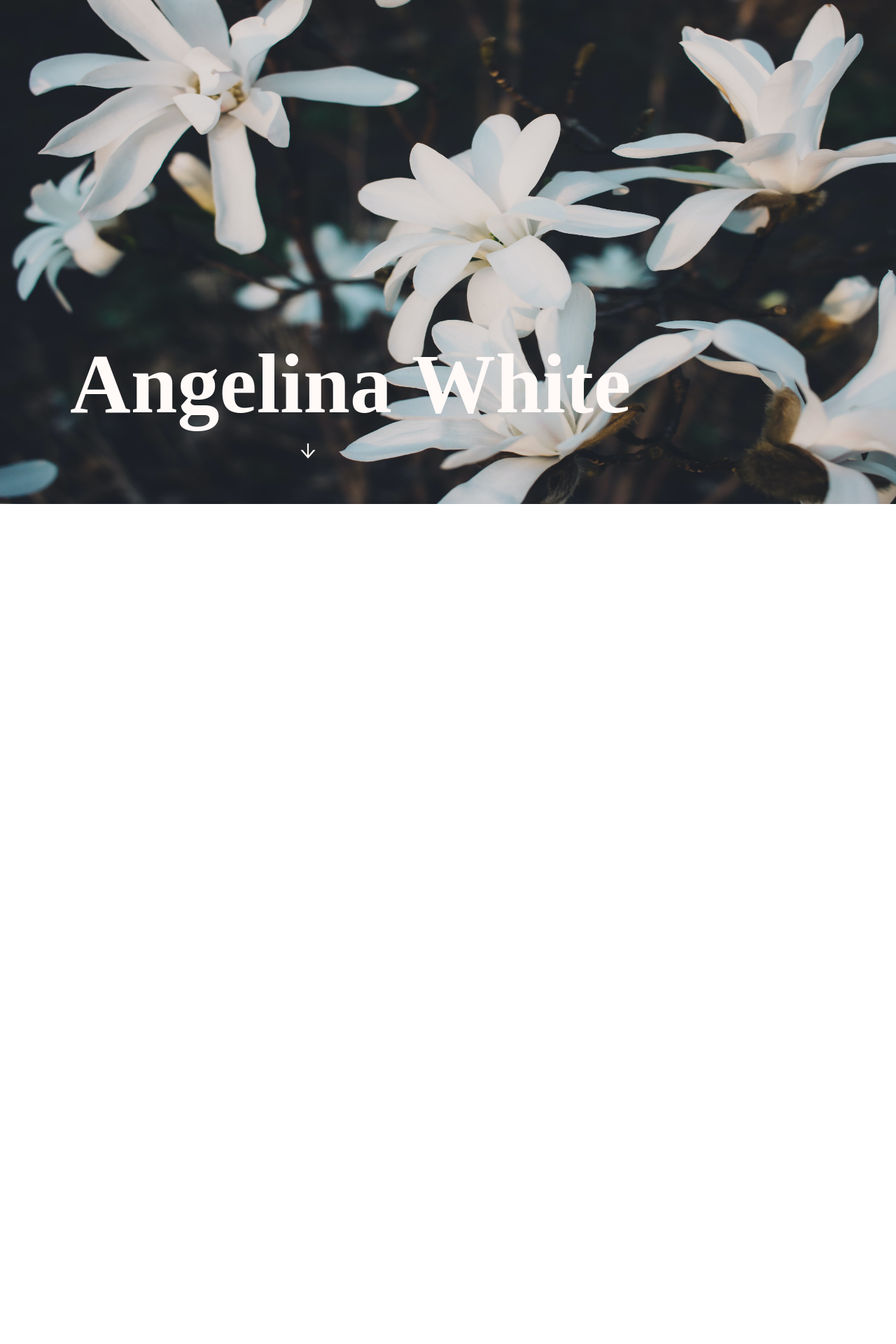
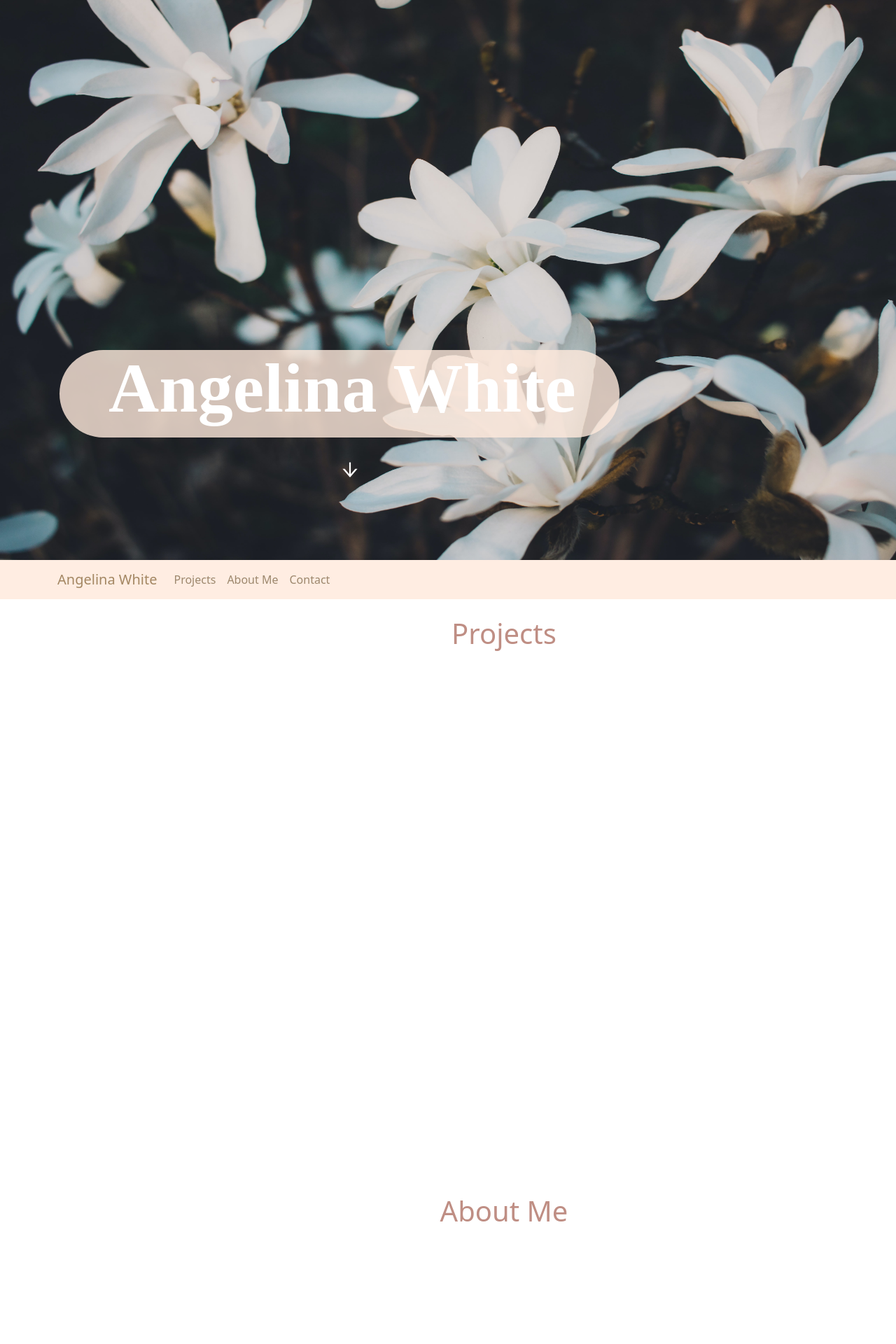
Before and after one commit to angelina-white/Personal-Website, a React (Create React App) app: page / in a window 1280 px wide. Shown: the top 1920 px of the page at 70% size. Before the commit the page ends 800 px from the top, so only its background shows below. Built offline with nearby package versions, Linux system fonts and the light colour scheme.

Commit message:
add navbar

```diff
--- a/package.json
+++ b/package.json
@@ -6,8 +6,10 @@
     "@testing-library/jest-dom": "^5.16.4",
     "@testing-library/react": "^13.3.0",
     "@testing-library/user-event": "^13.5.0",
+    "bootstrap": "^5.1.3",
     "gsap": "^3.10.4",
     "react": "^18.2.0",
+    "react-bootstrap": "^2.4.0",
     "react-dom": "^18.2.0",
     "react-icons": "^4.4.0",
     "react-scripts": "5.0.1",
--- a/src/App.css
+++ b/src/App.css
@@ -1,23 +1,89 @@
+.header {
+    color: #BF8E84;
+    margin-top: 25px;
+}
+
+/* navbar */
+#navbar {
+    position: sticky;
+    top: 0;
+    background-color: #FFEADD;
+    opacity: .85;
+}
+
+#navHeader {
+    color: #947248;
+}
+
+#navLinks {
+    color: #8C7354;
+}
+
+/* home */
+#homeContainer {
+    height: 100vh;
+    width: 1440px;
+}
+
 #homeImage {
-    height: 720px;
+    height: 100vh;
     width: 1440px;
     position: absolute;
 }
 
 #homeElements {
     position: absolute;
-    color: #FFF9F7;
-    margin-top: 400px;
-    margin-left: 100px;
+    color: white;
+    margin-top: 500px;
+    margin-left: 85px;
+}
+
+#nameBackground {
+    background-color: #FFEADD;
+    width: 800px;
+    height: 125px;
+    border-radius: 175px;
+    opacity: .80;
+    position: absolute;
+}
+
+#nameContainer {
+    width: 850px;
+    margin-top: -5px;
+    padding-left: 70px;
 }
 
 #homeTitle {
-    font-size: 120px;
+    font-size: 100px;
     font-family: "Snell Roundhand";
+    position: absolute;
+    font-weight: bold;
 }
 
 #homeArrow {
-    margin-left: 325px;
-    margin-top: -70px;
+    margin-left: 400px;
+    margin-top: 150px;
     font-size: 30px;
 }
+
+
+/* projects */
+#projectsContainer {
+    height: 100vh;
+    width: 1440px;
+    text-align: center;
+}
+
+/* about me */
+#aboutMeContainer {
+    height: 100vh;
+    width: 1440px;
+    text-align: center;
+}
+
+/* contact */
+#contactContainer {
+    height: 100vh;
+    width: 1440px;
+    text-align: center;
+}
--- a/src/App.js
+++ b/src/App.js
@@ -1,10 +1,33 @@
 import './App.css';
 import Home from "./Components/Home";
+import Projects from "./Components/Projects";
+import AboutMe from "./Components/AboutMe";
+import Contact from "./Components/Contact";
+import Container from 'react-bootstrap/Container';
+import Nav from 'react-bootstrap/Nav';
+import Navbar from 'react-bootstrap/Navbar';
 
 function App() {
   return (
     <div className="App">
       <Home />
+      <Navbar expand="lg" id="navbar">
+          <Container>
+              <Navbar.Brand href="#home" id="navHeader">Angelina White</Navbar.Brand>
+              <Navbar.Toggle aria-controls="basic-navbar-nav" />
+              <Navbar.Collapse>
+                  <Nav>
+                      <Nav.Link href="#link" id="navLinks">Projects</Nav.Link>
+                      <Nav.Link href="#link" id="navLinks">About Me</Nav.Link>
+                      <Nav.Link href="#link" id="navLinks">Contact</Nav.Link>
+                  </Nav>
+              </Navbar.Collapse>
+          </Container>
+      </Navbar>
+
+      <Projects />
+      <AboutMe />
+      <Contact />
     </div>
   );
 }
--- /dev/null
+++ b/src/Components/AboutMe.js
@@ -0,0 +1,9 @@
+function AboutMe()
+{
+    return (
+        <div id="aboutMeContainer">
+            <h1 className="header">About Me</h1>
+        </div>
+    )
+}
+export default AboutMe
--- /dev/null
+++ b/src/Components/Contact.js
@@ -0,0 +1,9 @@
+function Contact()
+{
+    return (
+        <div id="contactContainer">
+            <h1 className="header">Contact</h1>
+        </div>
+    )
+}
+export default Contact
--- a/src/Components/Home.js
+++ b/src/Components/Home.js
@@ -7,6 +7,7 @@ function Home()
 {
     useEffect(() =>
     {
+        gsap.from("#nameBackground", {duration: 1, opacity: 0});
         gsap.from("#homeTitle", {duration: 1, opacity: 0});
         gsap.from("#homeArrow", {duration: 1, opacity: 0, y: -25});
     }, [])
@@ -18,10 +19,14 @@ function Home()
     }
 
     return (
-        <div>
+        <div id="homeContainer">
             <img src={ homeImage } id="homeImage"/>
             <div id="homeElements">
-                <h1 id="homeTitle">Angelina White</h1>
+                <div id="nameBackground">
+                </div>
+                <div id="nameContainer">
+                    <h1 id="homeTitle">Angelina White</h1>
+                </div>
                 <p id="homeArrow" onClick={ handleClickArrow }><AiOutlineArrowDown /></p>
             </div>
         </div>
--- /dev/null
+++ b/src/Components/Projects.js
@@ -0,0 +1,13 @@
+import Container from 'react-bootstrap/Container';
+import Nav from 'react-bootstrap/Nav';
+import Navbar from 'react-bootstrap/Navbar';
+
+function Projects()
+{
+    return (
+        <div id="projectsContainer">
+            <h1 className="header">Projects</h1>
+        </div>
+    )
+}
+export default Projects
--- a/src/index.js
+++ b/src/index.js
@@ -3,6 +3,7 @@ import ReactDOM from 'react-dom/client';
 import './index.css';
 import App from './App';
 import reportWebVitals from './reportWebVitals';
+import 'bootstrap/dist/css/bootstrap.min.css';
 
 const root = ReactDOM.createRoot(document.getElementById('root'));
 root.render(
```
Also changed, not shown: 1 other file (tests, documents, lock files or other folders).
